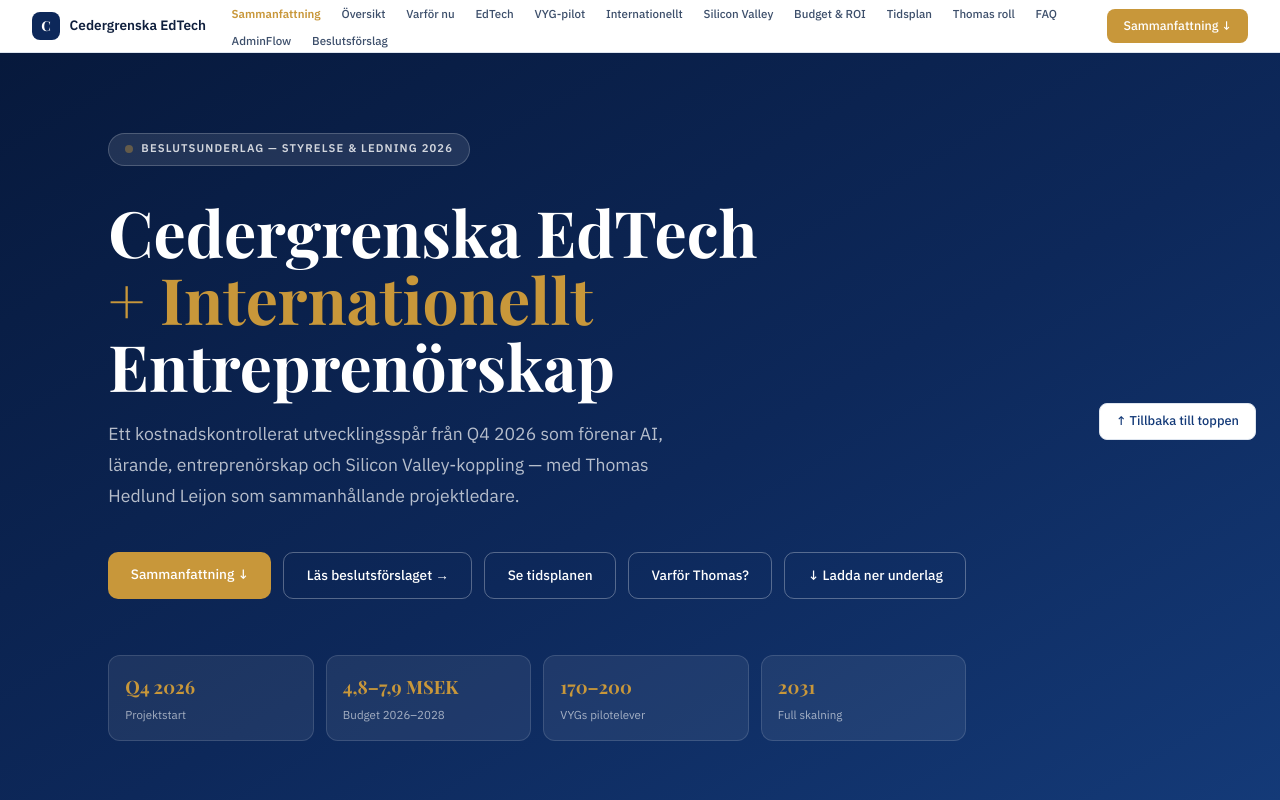
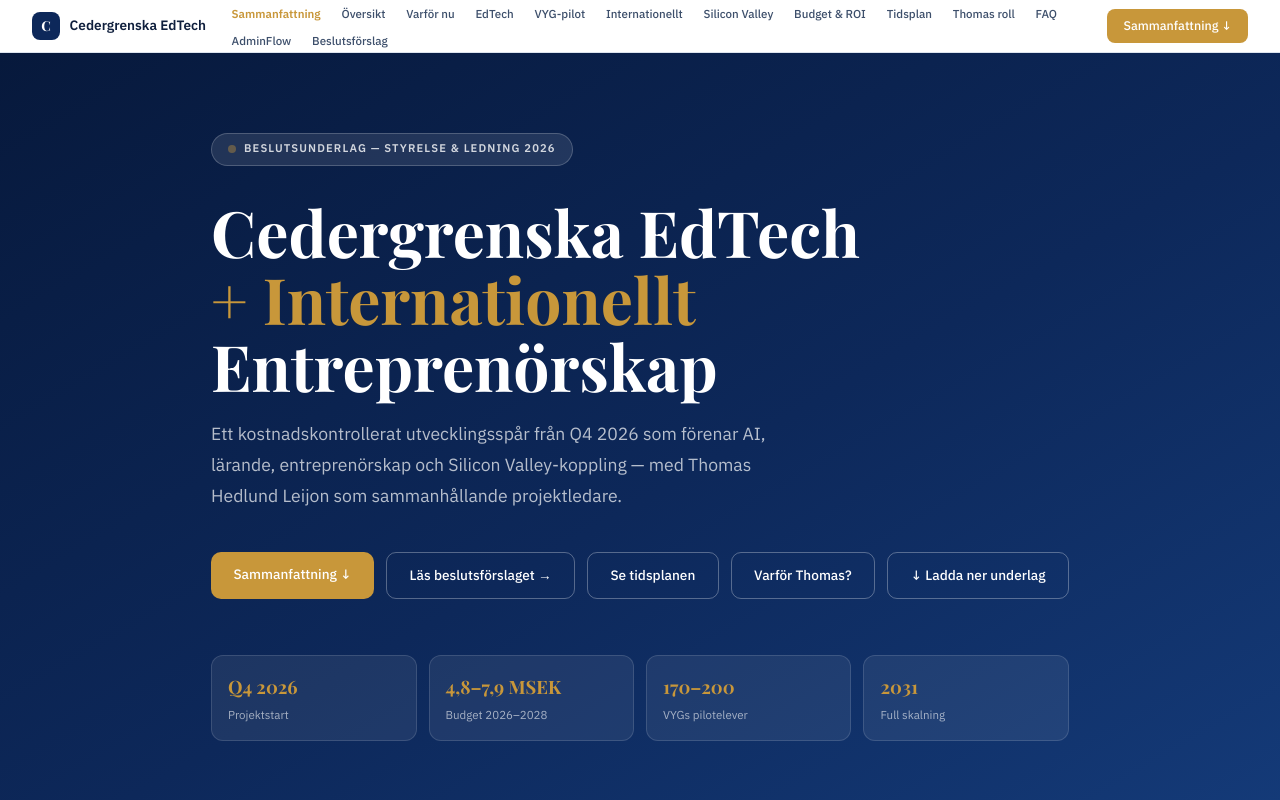
Before and after one commit to ThomasHedlundLeijon/Cedergrenska-pitch, a plain HTML site: page index.html in a window 1280 px wide. Shown: the top 800 px of the page. Drawn offline with nearby package versions, Linux system fonts and the light colour scheme.

Commit message:
Add files via upload

```diff
--- a/index.html
+++ b/index.html
@@ -317,7 +317,6 @@
       <div class="stat-box"><div class="stat-val">2031</div><div class="stat-lbl">Full skalning</div></div>
     </div>
   </div>
-  <div class="back-top-wrap"><a href="#hero" class="back-top">↑ Tillbaka till toppen</a></div>
 </section>
 
 <!-- SAMMANFATTNING -->
```
